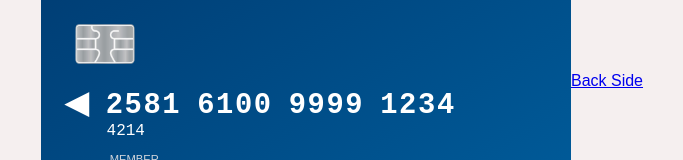
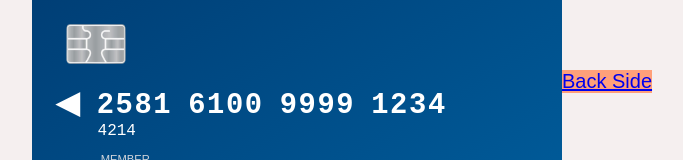
Before and after one commit to muhammadkhizerriaz/Ubl-Atm-Card, a plain HTML site: page index.html in a window 1280 px wide. Shown: the part 319-479 px from the top of the page, without its empty margins (298-981 px from the left). Drawn offline with Linux system fonts and the light colour scheme.

Commit message:
initial commit

```diff
--- a/backpage/back.css
+++ b/backpage/back.css
@@ -161,3 +161,8 @@
             display: flex;
             align-items: center;
         }
+
+        .button {
+    font-size: 20px;
+    background-color: lightsalmon;
+}
--- a/index.html
+++ b/index.html
@@ -47,8 +47,8 @@
             <img src="assets/master_lg.png" alt="Mastercard" class="mastercard">
         </div>
     </div>
-    <div class="">
-        <a href="./backside/back.html">Back Side</a>
+    <div class="button">
+        <a href="./backpage/back.html">Back Side</a>
     </div>
 
 </body>
--- a/style.css
+++ b/style.css
@@ -108,3 +108,8 @@ body {
 .mastercard {
     height: 3.5rem;
 }
+
+.button {
+    font-size: 20px;
+    background-color: lightsalmon;
+}
```
Also changed, not shown: backpage/back.html (+1 -1 lines).
